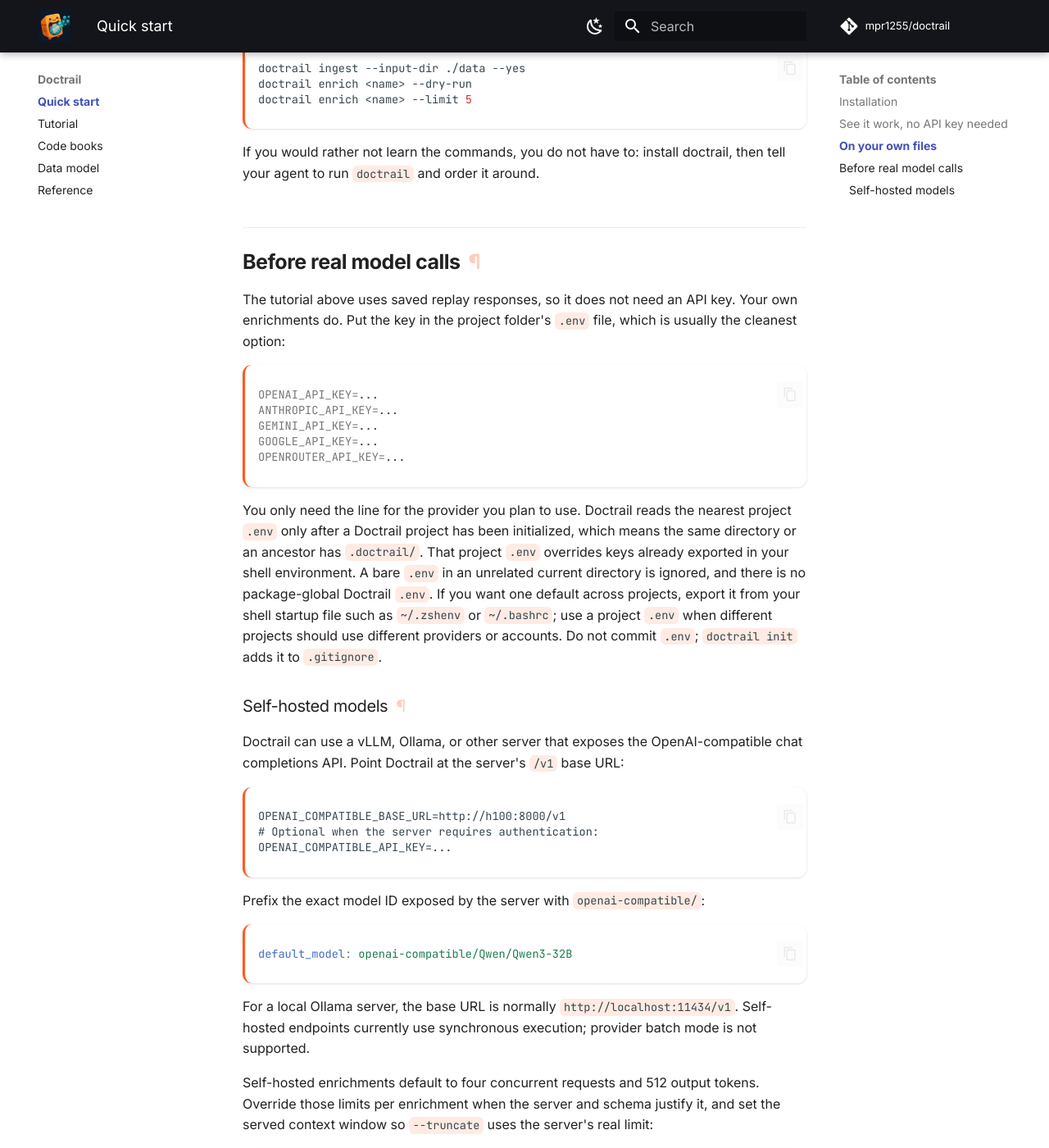
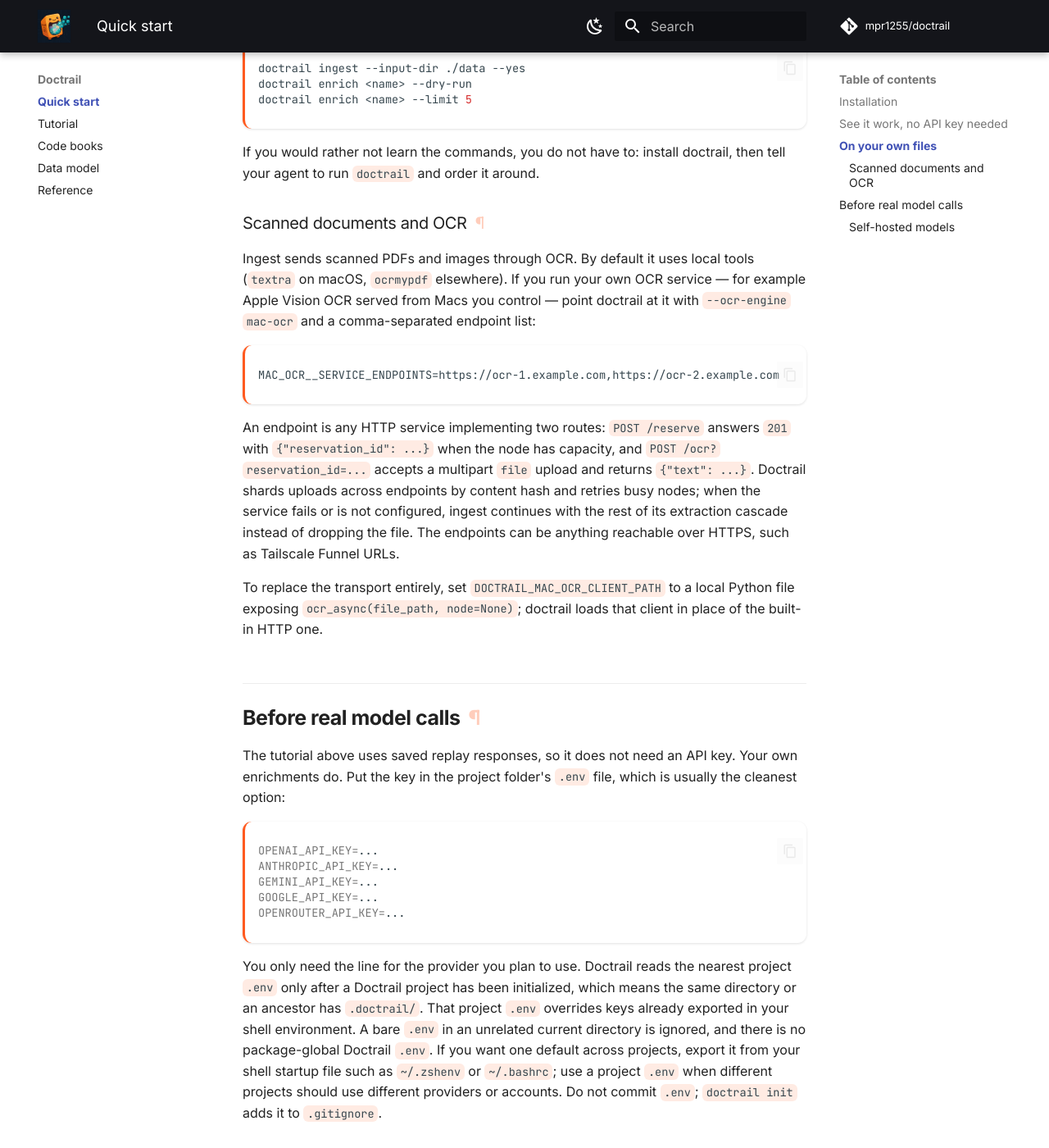
Before and after one commit to mpr1255/doctrail, an MkDocs documentation site: the page built from docs/quickstart.md, in a window 1280 px wide and 1400 px high, scrolled down 1447 px. Shown: the whole window at 82% size. Built offline with MkDocs 1.6.1 and Material for MkDocs 9.7.7, drawn with Linux system fonts in a browser that asks for light colours; comment, search, counter and statistics services are not loaded; some of the changed text lies outside the part shown.

Commit message:
document bring-your-own OCR service and client hook
MAC_OCR__SERVICE_ENDPOINTS, the reserve/ocr HTTP protocol, and
DOCTRAIL_MAC_OCR_CLIENT_PATH were only discoverable from source; the
quickstart now covers pointing ingest at a self-hosted OCR service.
Also swap a hostname-style example for a clearly generic one.

````diff
--- a/docs/quickstart.md
+++ b/docs/quickstart.md
@@ -47,6 +47,18 @@
 
 If you would rather not learn the commands, you do not have to: install doctrail, then tell your agent to run `doctrail` and order it around.
 
+### Scanned documents and OCR
+
+Ingest sends scanned PDFs and images through OCR. By default it uses local tools (`textra` on macOS, `ocrmypdf` elsewhere). If you run your own OCR service — for example Apple Vision OCR served from Macs you control — point doctrail at it with `--ocr-engine mac-ocr` and a comma-separated endpoint list:
+
+```dotenv
+MAC_OCR__SERVICE_ENDPOINTS=https://ocr-1.example.com,https://ocr-2.example.com
+```
+
+An endpoint is any HTTP service implementing two routes: `POST /reserve` answers `201` with `{"reservation_id": ...}` when the node has capacity, and `POST /ocr?reservation_id=...` accepts a multipart `file` upload and returns `{"text": ...}`. Doctrail shards uploads across endpoints by content hash and retries busy nodes; when the service fails or is not configured, ingest continues with the rest of its extraction cascade instead of dropping the file. The endpoints can be anything reachable over HTTPS, such as Tailscale Funnel URLs.
+
+To replace the transport entirely, set `DOCTRAIL_MAC_OCR_CLIENT_PATH` to a local Python file exposing `ocr_async(file_path, node=None)`; doctrail loads that client in place of the built-in HTTP one.
+
 ## Before real model calls
 
 The tutorial above uses saved replay responses, so it does not need an API key. Your own enrichments do. Put the key in the project folder's `.env` file, which is usually the cleanest option:
@@ -66,7 +78,7 @@
 Doctrail can use a vLLM, Ollama, or other server that exposes the OpenAI-compatible chat completions API. Point Doctrail at the server's `/v1` base URL:
 
 ```dotenv
-OPENAI_COMPATIBLE_BASE_URL=http://h100:8000/v1
+OPENAI_COMPATIBLE_BASE_URL=http://your-gpu-server:8000/v1
 # Optional when the server requires authentication:
 OPENAI_COMPATIBLE_API_KEY=...
 ```
````
Also changed, not shown: docs/llms.txt (+13 -1 lines).
